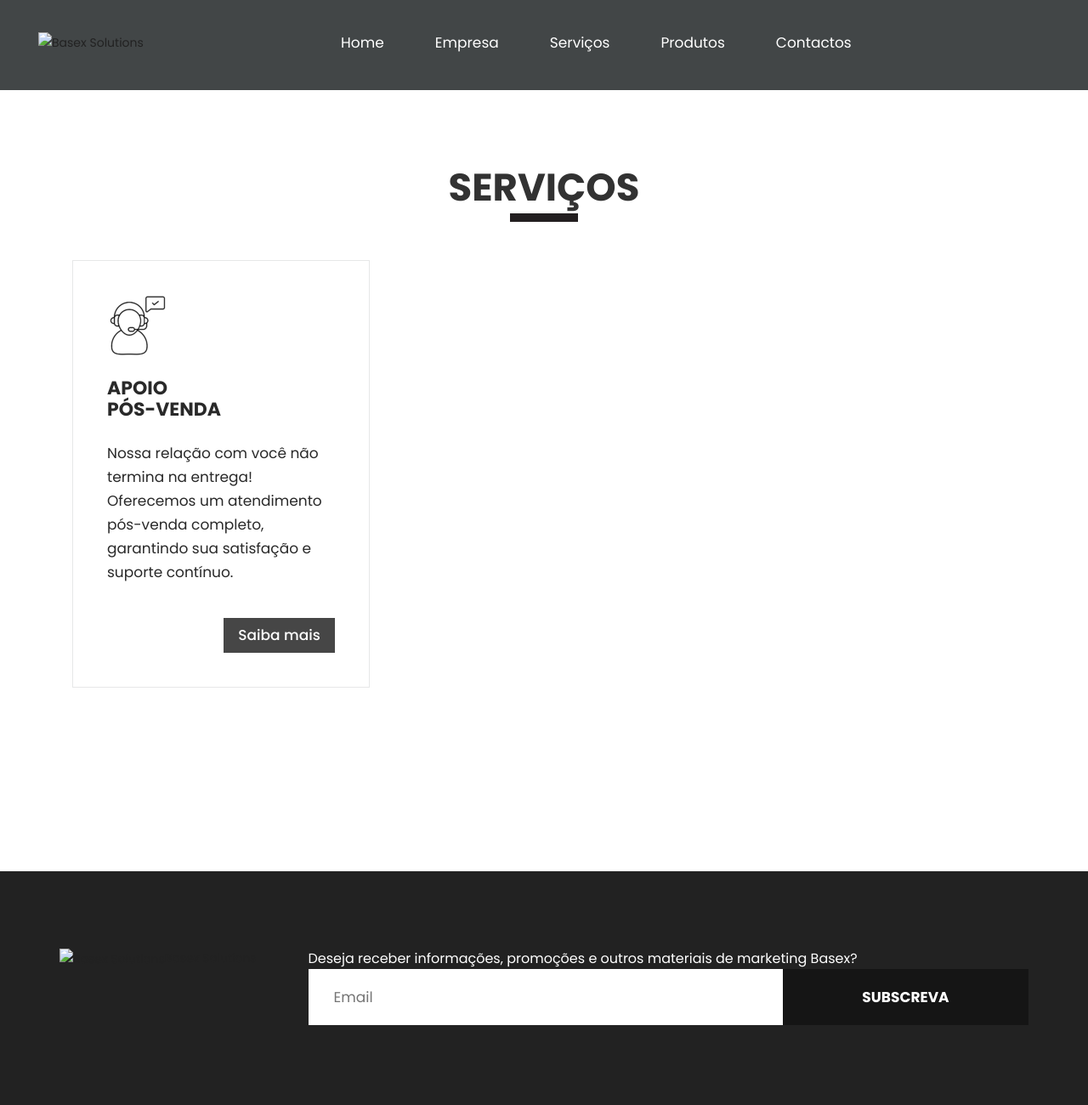
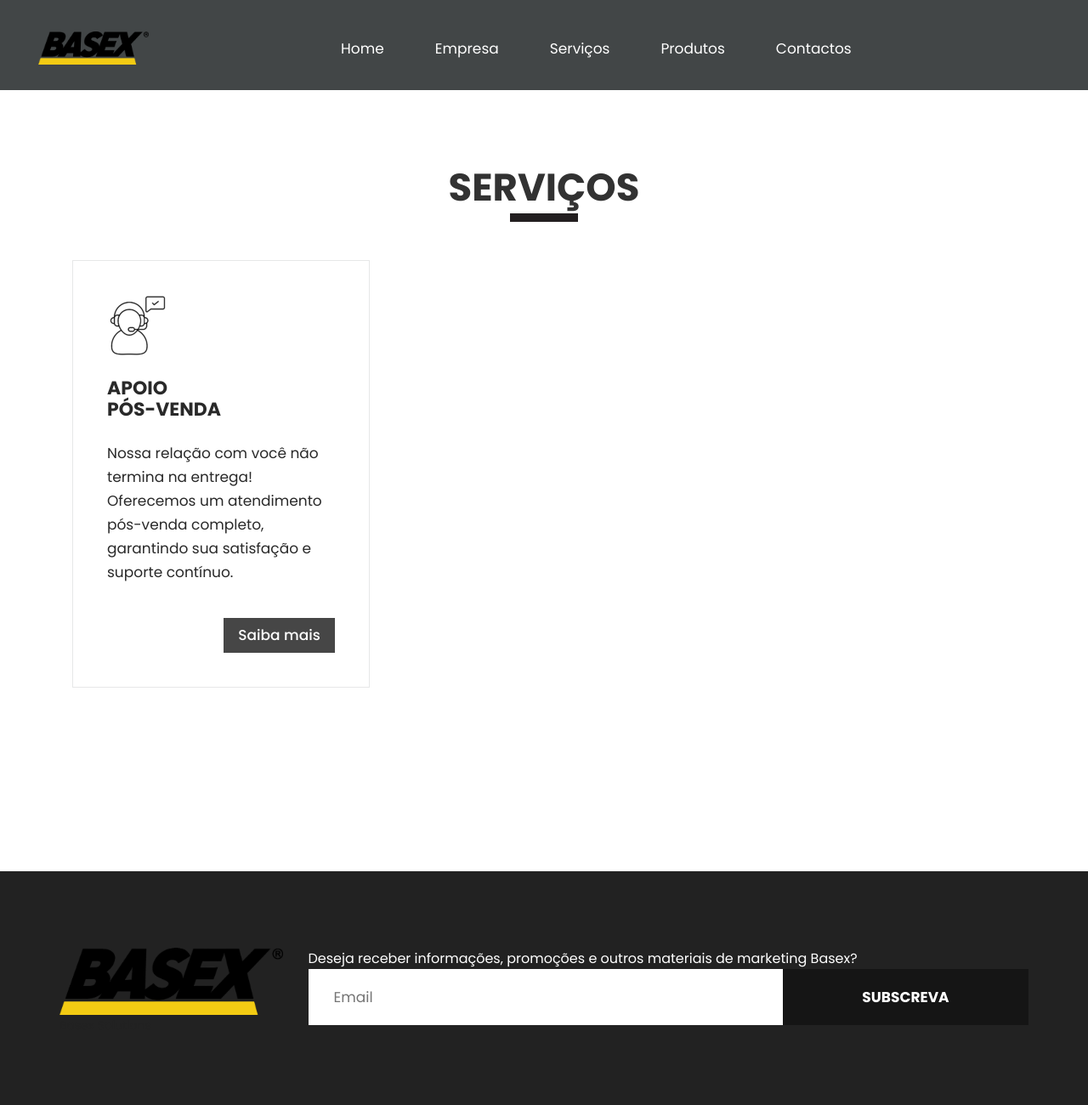
Before and after one commit to EdmiroSilva/Basex-Solution2.0, a plain HTML site: page we_do.html in a window 1280 px wide. Shown: the top 1300 px of the page at 85% size. Drawn offline with Linux system fonts and the light colour scheme.

Commit message:
Update we_do.html

```diff
--- a/we_do.html
+++ b/we_do.html
@@ -42,7 +42,7 @@
                   <div class="full">
                      <div class="center-desk">
                         <a href="index.html"><img class="logo-img"
-                              src="/hightech-html/images/Basex_Logo02-Photoroom.png" alt="Basex Solutions" /></a>
+                              src="images/Basex_Logo02-Photoroom.png" alt="Basex Solutions" /></a>
                      </div>
                   </div>
                </div>
@@ -182,7 +182,7 @@
          <div class="container">
             <div class="row">
                <div class="col-md-3">
-                  <a class="logo_footer" href="index.html"><img src="/hightech-html/images/Basex_Logo02-Photoroom.png"
+                  <a class="logo_footer" href="index.html"><img src="images/Basex_Logo02-Photoroom.png"
                         alt="Basex Solutions" />Basex Solutions</a>
                </div>
                <div class="col-md-9">
```
